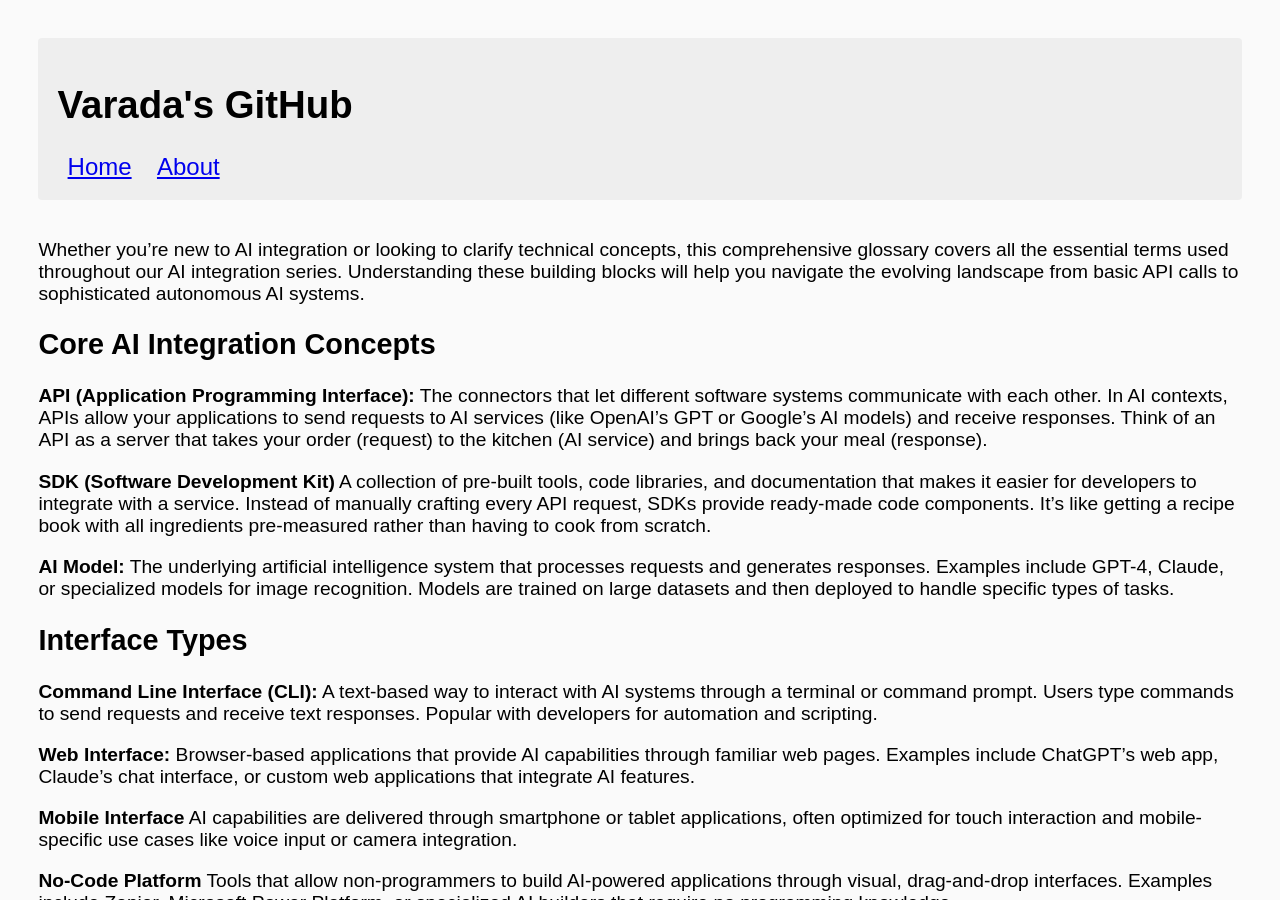
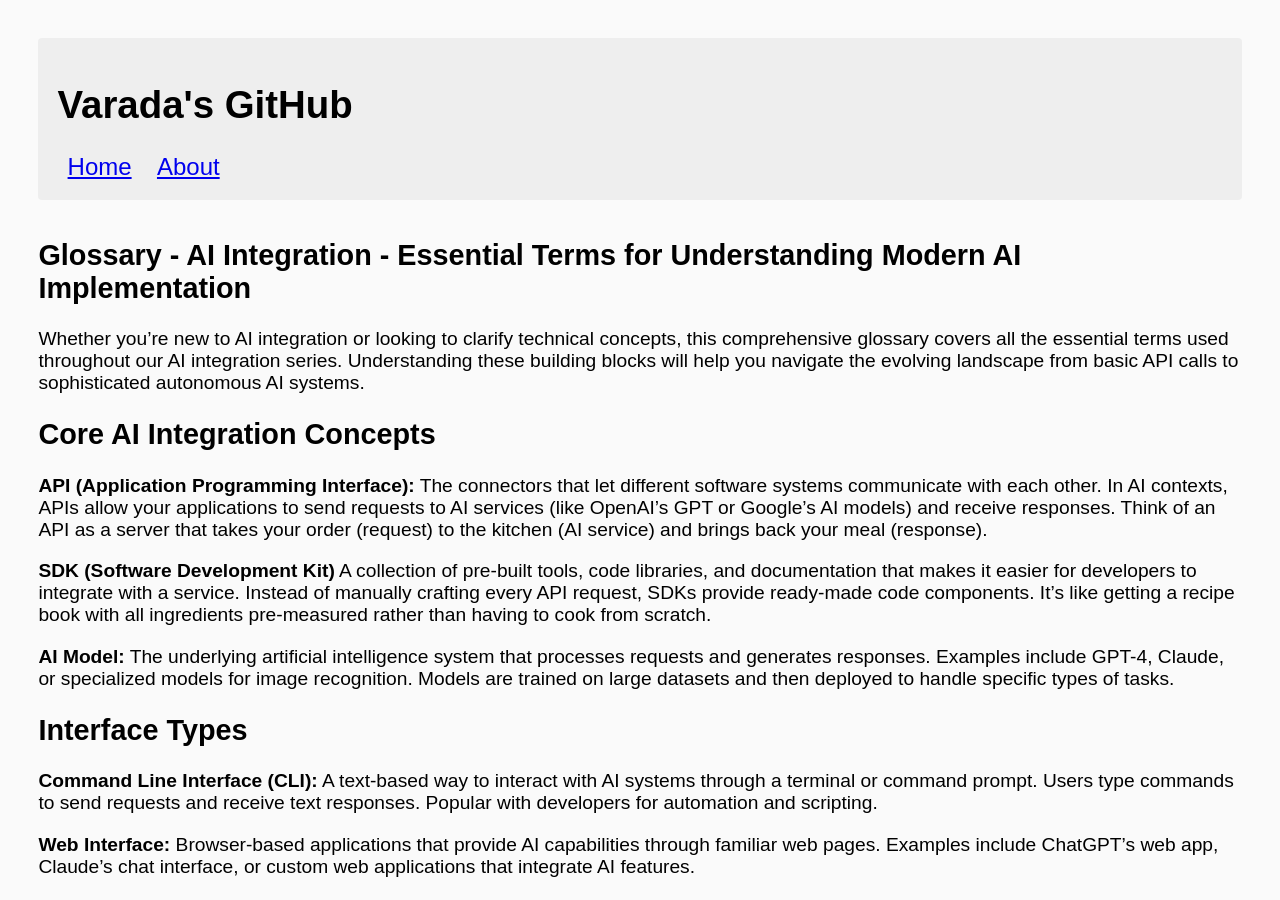
Before and after one commit to ivarada/ivarada.github.io, a Jekyll site: the page built from Glossary-AI-Integration.md, in a window 1280 px wide and 900 px high. Built offline with Jekyll 4.4.1, drawn with Linux system fonts in a browser that asks for light colours.

Commit message:
Enhance glossary with introductory section
Added introductory content to the glossary for AI integration.

```diff
--- a/Glossary-AI-Integration.md
+++ b/Glossary-AI-Integration.md
@@ -2,6 +2,8 @@
 title: Glossary - AI Integration - Essential Terms for Understanding Modern AI Implementation
 layout: default
 ---
+
+## Glossary - AI Integration - Essential Terms for Understanding Modern AI Implementation
 
 Whether you’re new to AI integration or looking to clarify technical concepts, this comprehensive glossary covers all the essential terms used throughout our AI integration series. Understanding these building blocks will help you navigate the evolving landscape from basic API calls to sophisticated autonomous AI systems.
 
```
